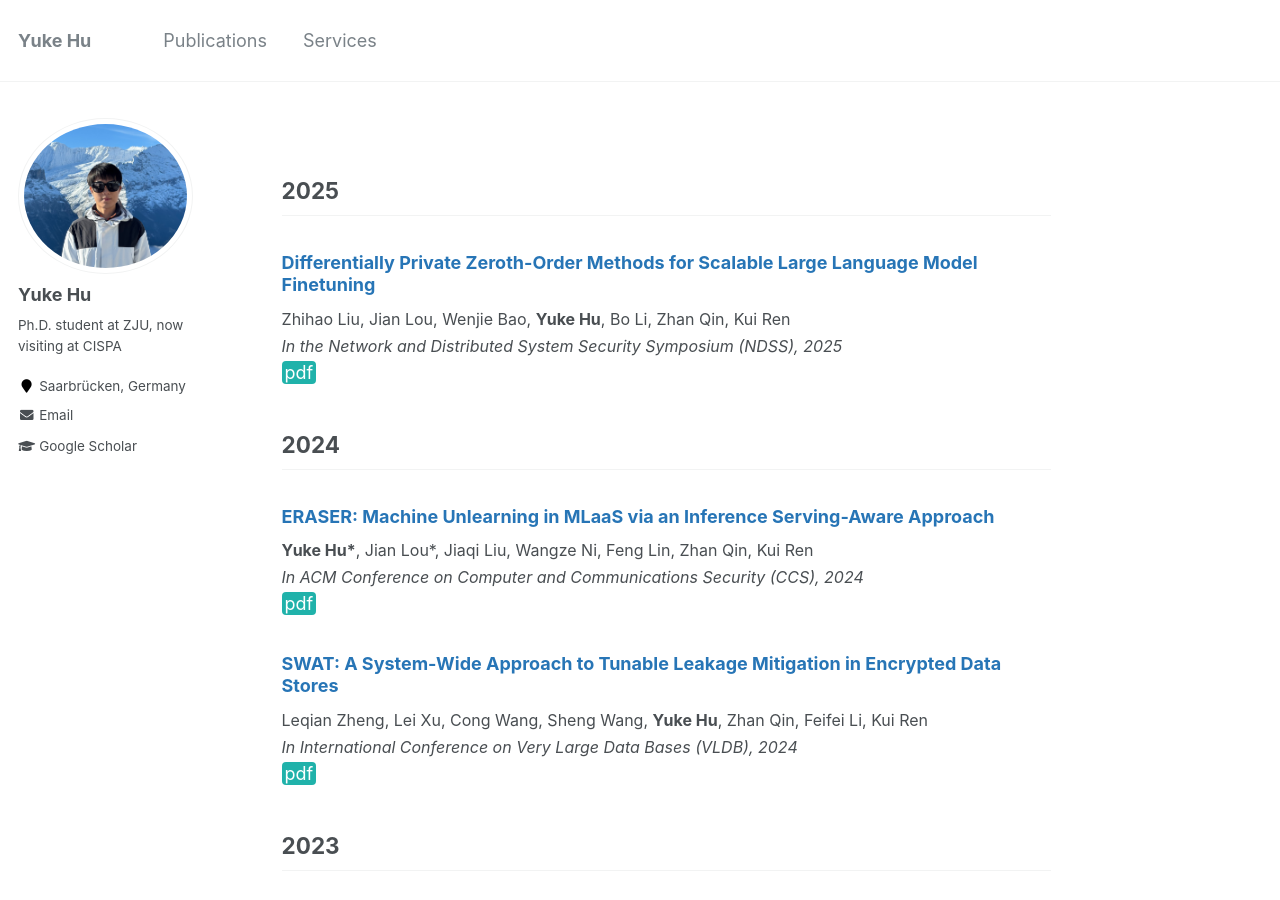
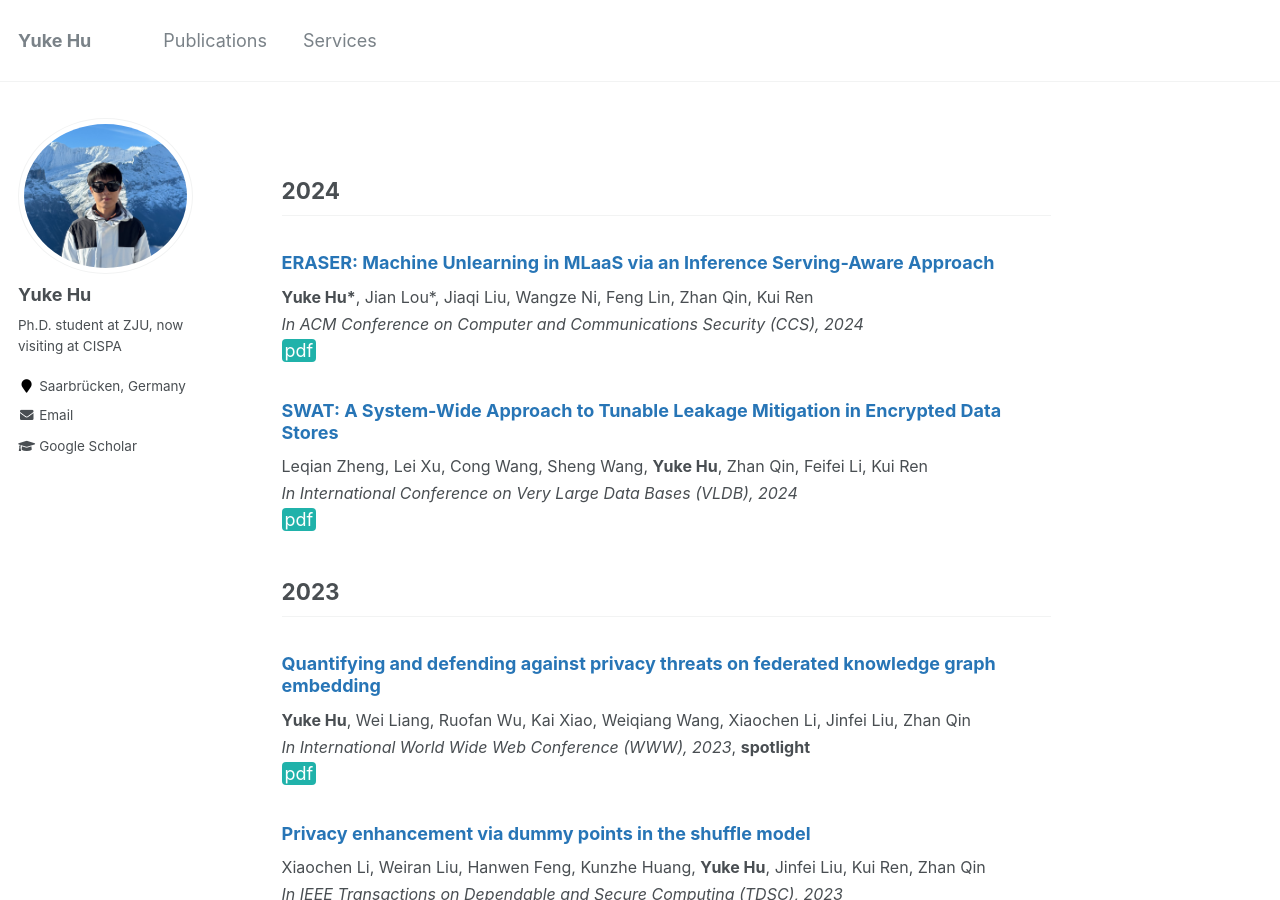
Before and after one commit to YukeHu/yukehu.github.io, a Jekyll site: the page built from _pages/publications.md, in a window 1280 px wide and 900 px high. Built offline with Jekyll 4.4.1, drawn with Linux system fonts in a browser that asks for light colours.

Commit message:
delete paper

```diff
--- a/_pages/publications.md
+++ b/_pages/publications.md
@@ -30,13 +30,13 @@ border-radius: 4px;
 a { TEXT-DECORATION:none }
 }
 </style>
-<h2 id='2024'>2025</h2>
+<!-- <h2 id='2024'>2025</h2>
 
 ### <span style="color:rgb(39, 117, 182)">Differentially Private Zeroth-Order Methods for Scalable Large Language Model Finetuning</span>
 
 <font size="3"> Zhihao Liu, Jian Lou, Wenjie Bao, <b>Yuke Hu</b>, Bo Li, Zhan Qin, Kui Ren  <br/>
 
-<i>In the Network and Distributed System Security Symposium (NDSS), 2025</i></font> <a href="https://arxiv.org/abs/2402.07818" class="btn--paper" target="_blank">pdf</a>
+<i>In the Network and Distributed System Security Symposium (NDSS), 2025</i></font> <a href="https://arxiv.org/abs/2402.07818" class="btn--paper" target="_blank">pdf</a> -->
 
 
 
```
Also changed, not shown: _pages/about.md (+0 -1 lines), _pages/services.md (+1 -1 lines), 1 other file.
